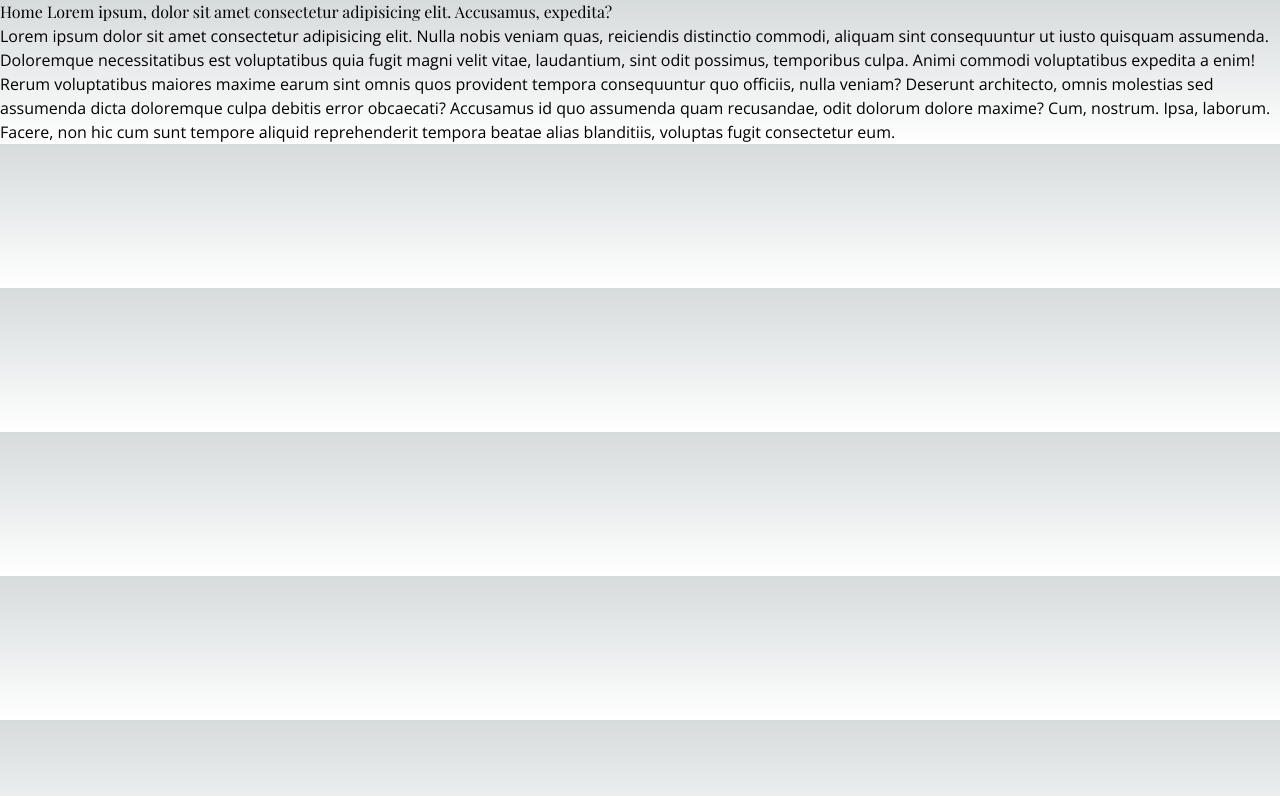
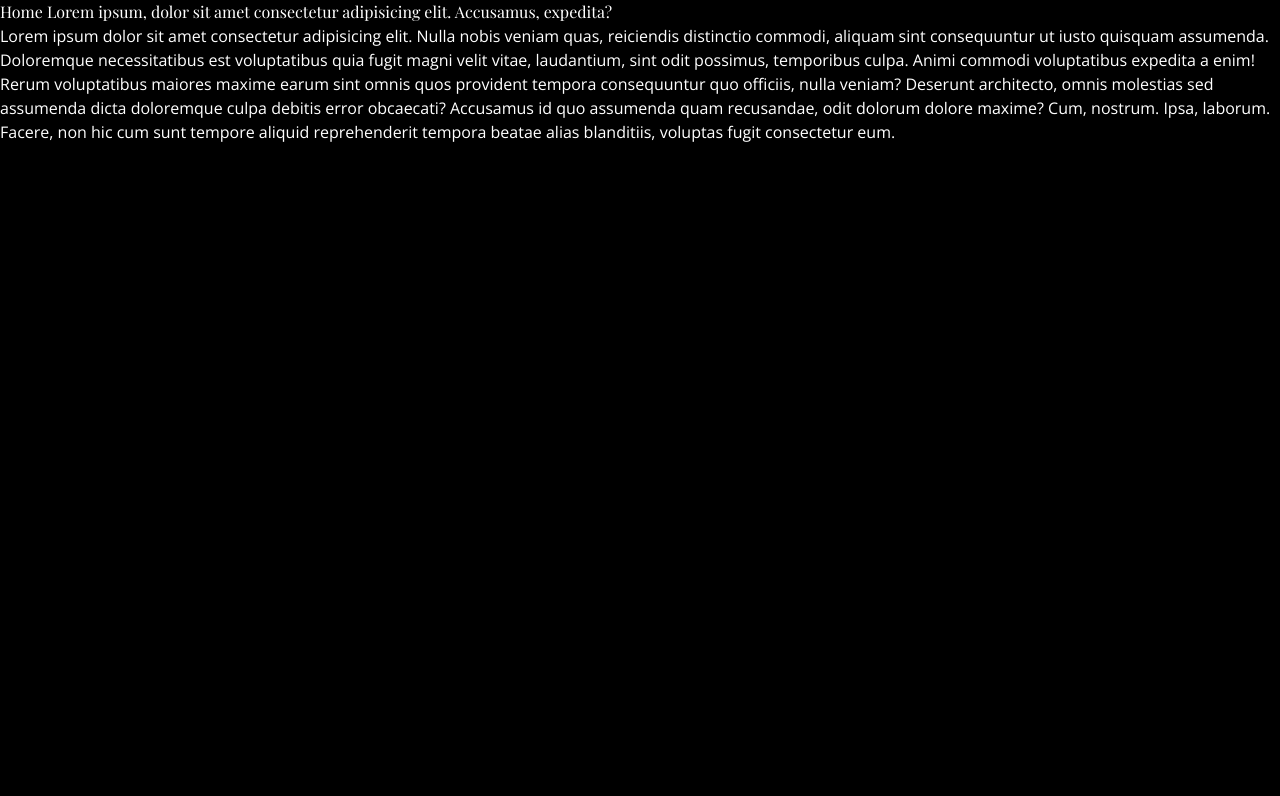
Before and after one commit to masonwang025/masonjwang.com, a Next.js app: page / in a window 1280 px wide. Shown: the top 796 px of the page. Built offline with nearby package versions, Linux system fonts and the light colour scheme; a web font is replaced by a local one.

Commit message:
css and tailwind setup done

```diff
--- a/src/app/globals.css
+++ /dev/null
@@ -1,46 +0,0 @@
-@tailwind base;
-@tailwind components;
-@tailwind utilities;
-
-:root {
-  --foreground-rgb: 0, 0, 0;
-  --background-start-rgb: 214, 219, 220;
-  --background-end-rgb: 255, 255, 255;
-}
-
-@media (prefers-color-scheme: dark) {
-  :root {
-    --foreground-rgb: 255, 255, 255;
-    --background-start-rgb: 0, 0, 0;
-    --background-end-rgb: 0, 0, 0;
-  }
-}
-
-body {
-  color: rgb(var(--foreground-rgb));
-  background: linear-gradient(
-      to bottom,
-      transparent,
-      rgb(var(--background-end-rgb))
-    )
-    rgb(var(--background-start-rgb));
-}
-
-@layer utilities {
-  .text-balance {
-    text-wrap: balance;
-  }
-}
-
-html {
-  font-family: var(--font-sans), sans-serif;
-}
-
-h1,
-h2,
-h3,
-h4,
-h5,
-h6 {
-  font-family: var(--font-serif), serif;
-}
--- a/src/app/layout.tsx
+++ b/src/app/layout.tsx
@@ -1,6 +1,7 @@
 import type { Metadata } from "next";
 import { Playfair_Display, Open_Sans } from "next/font/google";
-import "./globals.css";
+import "@/styles/globals.css";
+import "@/styles/dark.css";
 
 const serif = Playfair_Display({
   variable: '--font-serif',
--- a/src/app/page.tsx
+++ b/src/app/page.tsx
@@ -1,8 +1,7 @@
-export default function Home() {
+import Home from "@/components/home/Home";
+
+export default function Index() {
   return (
-    <main>
-      <h1>Home Lorem ipsum, dolor sit amet consectetur adipisicing elit. Accusamus, expedita?</h1>
-      <p>Lorem ipsum dolor sit amet consectetur adipisicing elit. Nulla nobis veniam quas, reiciendis distinctio commodi, aliquam sint consequuntur ut iusto quisquam assumenda. Doloremque necessitatibus est voluptatibus quia fugit magni velit vitae, laudantium, sint odit possimus, temporibus culpa. Animi commodi voluptatibus expedita a enim! Rerum voluptatibus maiores maxime earum sint omnis quos provident tempora consequuntur quo officiis, nulla veniam? Deserunt architecto, omnis molestias sed assumenda dicta doloremque culpa debitis error obcaecati? Accusamus id quo assumenda quam recusandae, odit dolorum dolore maxime? Cum, nostrum. Ipsa, laborum. Facere, non hic cum sunt tempore aliquid reprehenderit tempora beatae alias blanditiis, voluptas fugit consectetur eum.</p>
-    </main>
+    <Home />
   );
 }
--- /dev/null
+++ b/src/components/home/Home.tsx
@@ -0,0 +1,8 @@
+function Home() {
+  return <main>
+    <h1>Home Lorem ipsum, dolor sit amet consectetur adipisicing elit. Accusamus, expedita?</h1>
+    <p>Lorem ipsum dolor sit amet consectetur adipisicing elit. Nulla nobis veniam quas, reiciendis distinctio commodi, aliquam sint consequuntur ut iusto quisquam assumenda. Doloremque necessitatibus est voluptatibus quia fugit magni velit vitae, laudantium, sint odit possimus, temporibus culpa. Animi commodi voluptatibus expedita a enim! Rerum voluptatibus maiores maxime earum sint omnis quos provident tempora consequuntur quo officiis, nulla veniam? Deserunt architecto, omnis molestias sed assumenda dicta doloremque culpa debitis error obcaecati? Accusamus id quo assumenda quam recusandae, odit dolorum dolore maxime? Cum, nostrum. Ipsa, laborum. Facere, non hic cum sunt tempore aliquid reprehenderit tempora beatae alias blanditiis, voluptas fugit consectetur eum.</p>
+  </main>
+}
+
+export default Home;
--- /dev/null
+++ b/src/styles/dark.css
@@ -0,0 +1,4 @@
+html,
+body {
+  @apply bg-black text-white;
+}
--- /dev/null
+++ b/src/styles/globals.css
@@ -0,0 +1,18 @@
+@tailwind base;
+@tailwind components;
+@tailwind utilities;
+
+html,
+.sans {
+  font-family: var(--font-sans), sans-serif;
+}
+
+h1,
+h2,
+h3,
+h4,
+h5,
+h6,
+.serif {
+  font-family: var(--font-serif), serif;
+}
--- /dev/null
+++ b/src/styles/light.css
@@ -0,0 +1,4 @@
+html,
+body {
+  @apply bg-theme-offwhite text-black;
+}
--- a/tailwind.config.ts
+++ b/tailwind.config.ts
@@ -8,10 +8,15 @@ const config: Config = {
   ],
   theme: {
     extend: {
-      backgroundImage: {
-        "gradient-radial": "radial-gradient(var(--tw-gradient-stops))",
-        "gradient-conic":
-          "conic-gradient(from 180deg at 50% 50%, var(--tw-gradient-stops))",
+      colors: {
+        theme: {
+          // black: "#1c1b1b",
+          gray: {
+            DEFAULT: "#565656",
+            dark: "#565656",
+          },
+          offwhite: "#FEF8E7",
+        },
       },
     },
   },
```
